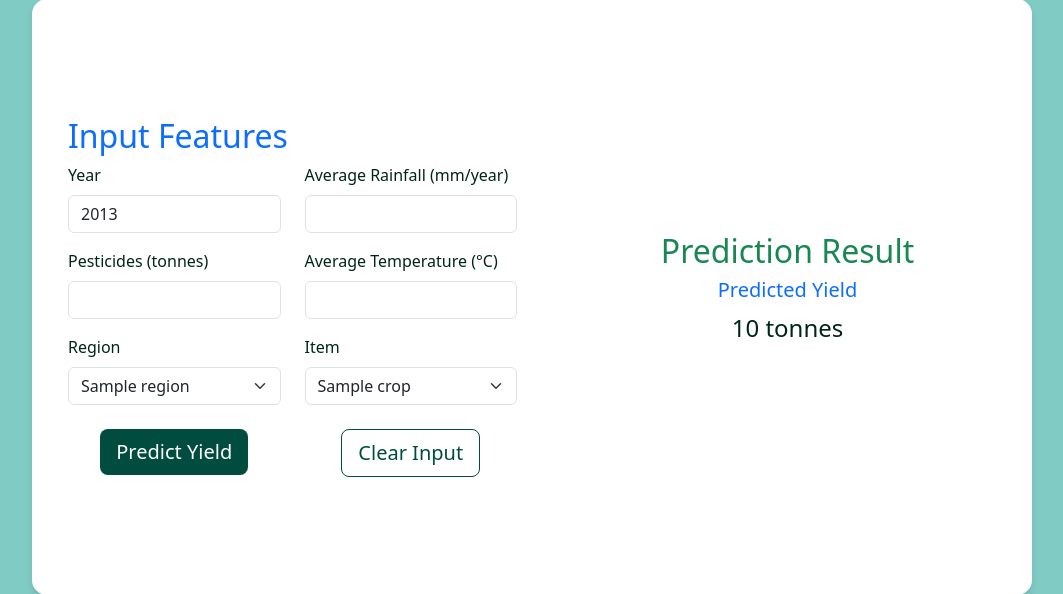
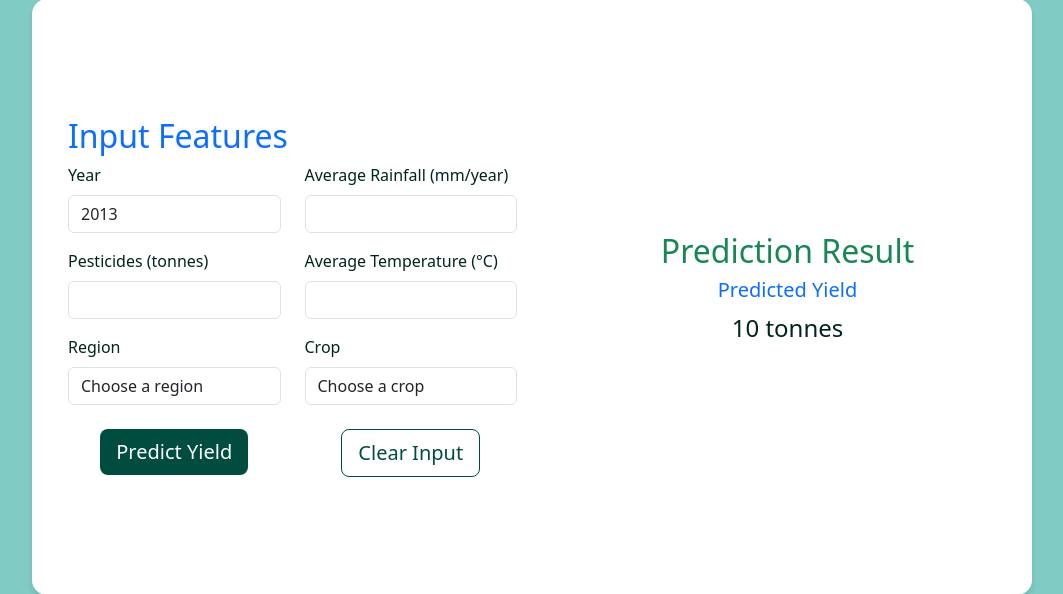
Before and after one commit to Sps256/Crop-predict, a Flask app: template templates/index.html in a window 1280 px wide. Shown: the part 95-689 px from the top of the page, without its empty margins (108-1171 px from the left). Run offline with Flask 3, Linux system fonts and the light colour scheme; the template is opened without the code that fills it: most values are stand-ins (such as "Sample title", 1, 10 or a date in 2020); parts of the project's set-up code (start-up, migrations or seed data) failed here and were passed over.

Commit message:
Drop down update

```diff
--- a/app.py
+++ b/app.py
@@ -1,18 +1,29 @@
-from flask import Flask,request, render_template
+from flask import Flask, request, render_template
 import numpy as np
 import pickle
 import sklearn
+
 print(sklearn.__version__)
-#loading models
-dtr = pickle.load(open('dtr.pkl','rb'))
-preprocessor = pickle.load(open('preprocessor.pkl','rb'))
 
-#flask app
+# Loading models
+dtr = pickle.load(open('dtr.pkl', 'rb'))
+preprocessor = pickle.load(open('preprocessor.pkl', 'rb'))
+
+# Flask app
 app = Flask(__name__)
+
+# Dictionary of regions and crops
+regions_and_items = {
+    "North": ["Wheat", "Rice", "Barley"],
+    "South": ["Sugarcane", "Coconut", "Banana"],
+    "East": ["Tea", "Jute", "Rice"],
+    "West": ["Cotton", "Groundnut", "Millets"],
+}
 
 @app.route('/')
 def index():
-    return render_template('index.html')
+    return render_template('index.html', regions_and_items=regions_and_items)
+
 @app.route("/predict", methods=['POST'])
 def predict():
     if request.method == 'POST':
@@ -27,8 +38,7 @@ def predict():
         transformed_features = preprocessor.transform(features)
         prediction = dtr.predict(transformed_features).reshape(1, -1)
 
-        return render_template('index.html', prediction=prediction[0][0])
+        return render_template('index.html', prediction=prediction[0][0], regions_and_items=regions_and_items)
 
-
-if __name__=="__main__":
+if __name__ == "__main__":
     app.run(debug=True)
--- a/templates/index.html
+++ b/templates/index.html
@@ -182,15 +182,15 @@
 
             <div class="row mt-3">
               <div class="col-md-6">
-                <label for="Area" class="form-label">Region</label>
-                <select id="region" class="form-select" name="Area" required>
-                  <!-- Options populated dynamically -->
+                <label for="region" class="form-label">Region</label>
+                <select id="region" name="Area" class="form-control" required>
+                  <option value="" disabled selected>Choose a region</option>
                 </select>
               </div>
               <div class="col-md-6">
-                <label for="Item" class="form-label">Item</label>
-                <select id="item" class="form-select" name="Item" required>
-                  <!-- Options populated dynamically -->
+                <label for="item" class="form-label">Crop</label>
+                <select id="item" name="Item" class="form-control" required>
+                  <option value="" disabled selected>Choose a crop</option>
                 </select>
               </div>
             </div>
@@ -273,7 +273,7 @@
         const selectedRegion = event.target.value;
 
         // Clear current items
-        itemSelect.innerHTML = "";
+        itemSelect.innerHTML = "<option value='' disabled selected>Choose a crop</option>";
 
         // Populate items for the selected region
         data[selectedRegion].forEach((item) => {
@@ -287,7 +287,7 @@
       // Trigger change event to set initial items
       regionSelect.dispatchEvent(new Event("change"));
 
-      // Update the footer year dynamically
+      // Update year dynamically in the footer
       document.getElementById("current-year").innerText = new Date().getFullYear();
     </script>
   </body>
```
